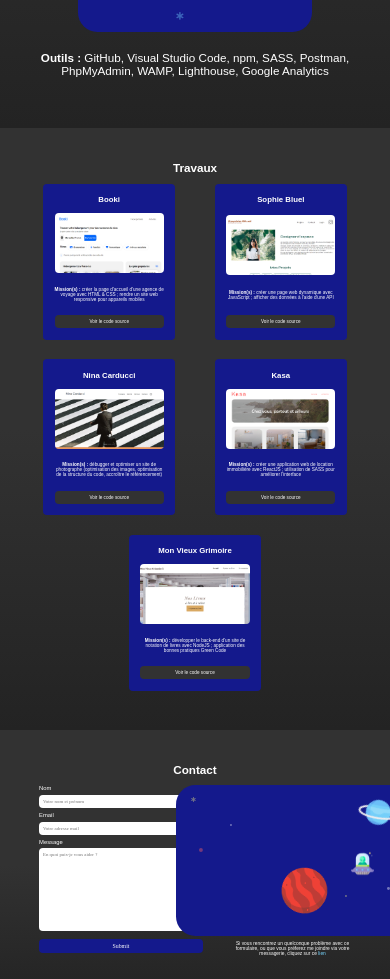
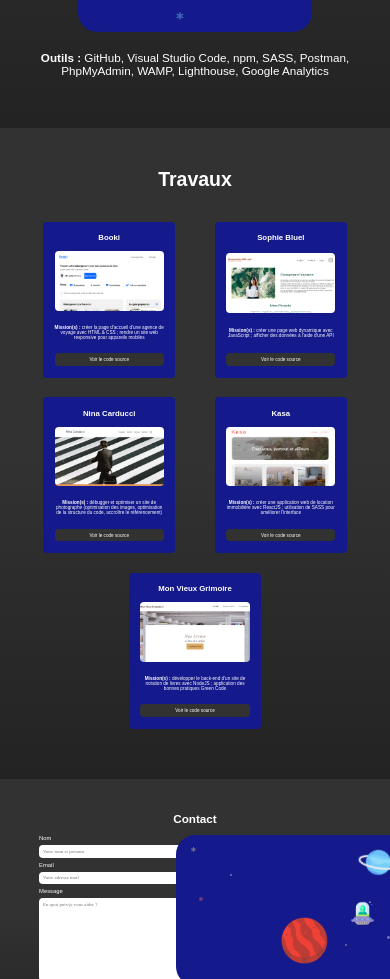
Before and after one commit to AeRyZe/dev_portfolio, a React (Create React App) app: page / in a window 390 px wide. Shown: the part 1890-2869 px from the top of the page. Built offline with nearby package versions, Linux system fonts and the light colour scheme; a web font is replaced by a local one.

Commit message:
feat(projects): responsive

```diff
--- a/src/components/projects/projects.css
+++ b/src/components/projects/projects.css
@@ -11,6 +11,7 @@
     font-size: 3vw;
     color: white;
     text-align: center;
+    margin-bottom: 5vw;
 }
 
 #projects-content {
@@ -19,3 +20,14 @@
     flex-wrap: wrap;
     justify-content: space-around;
 }
+
+@media screen and (max-width: 993px) {
+    #projects-container {
+        padding-bottom: 8vw;
+    }
+
+    #projects-title {
+        font-size: 5vw;
+        margin-bottom: 8vw;
+    }
+}
```
